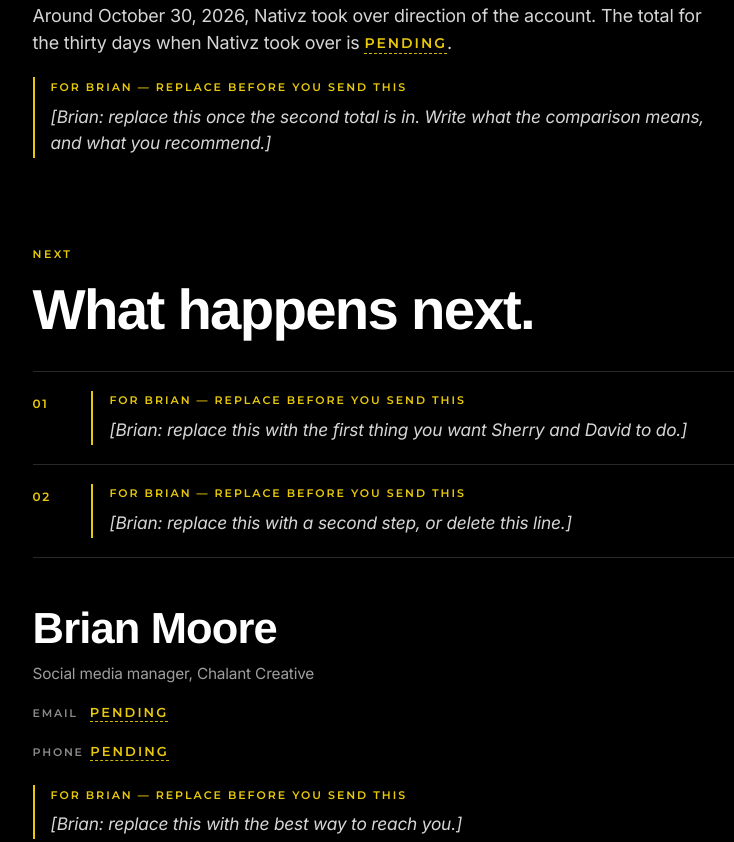
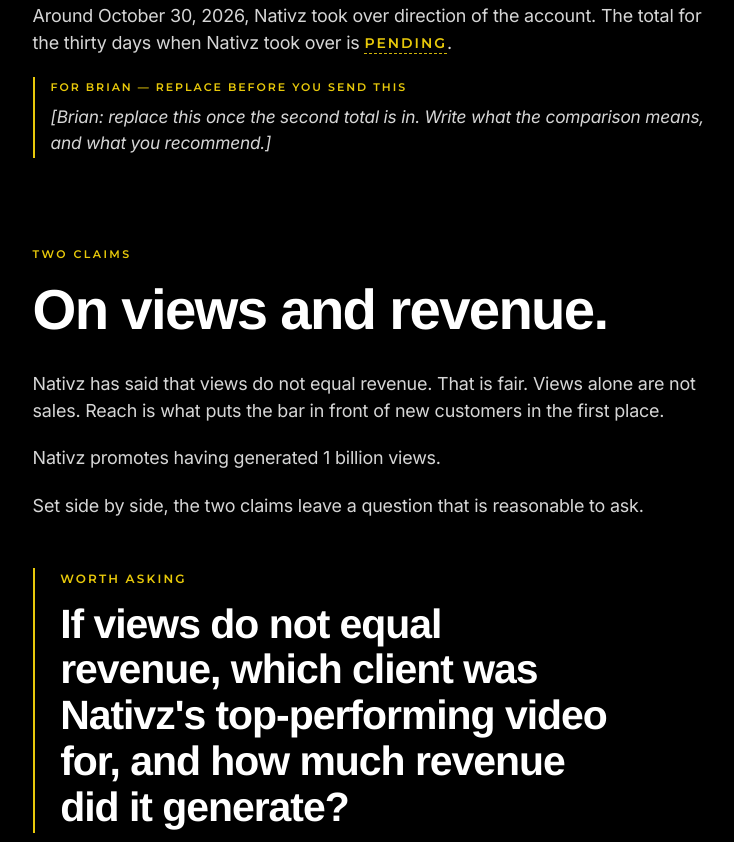
Before and after one commit to ShadowbannedOfficial/chalantcreative.com, a plain HTML site: page bbreport/index.html in a window 1280 px wide. Shown: the part 2016-2858 px from the top of the page, without its empty margins (75-809 px from the left). Drawn offline with Linux system fonts and the light colour scheme.

Commit message:
Add a section on views, revenue, and the open question.
The report now states two claims Nativz has made, in their words, and asks which client the top-performing video was for and what revenue it brought in.

Co-authored-by: ShadowbannedOfficial <ShadowbannedOfficial@users.noreply.github.com>

```diff
--- a/bbreport/data.js
+++ b/bbreport/data.js
@@ -100,6 +100,23 @@ window.BBREPORT_DATA = {
     dek: "Followers, average views per post, and top posts. Each stays pending until a real figure is entered. Nothing on this page is estimated."
   },
 
+  /*
+    Two claims Nativz has stated. Edit the sentences here.
+    The 1 billion figure is their claim, not a Chalant measurement.
+    A line that starts with [Brian: shows as a draft note until you replace it.
+  */
+  claims: {
+    kicker: "Two claims",
+    title: "On views and revenue.",
+    paragraphs: [
+      "{{handoffFirm}} has said that views do not equal revenue. That is fair. Views alone are not sales. Reach is what puts the bar in front of new customers in the first place.",
+      "{{handoffFirm}} promotes having generated 1 billion views.",
+      "Set side by side, the two claims leave a question that is reasonable to ask."
+    ],
+    questionLabel: "Worth asking",
+    question: "If views do not equal revenue, which client was {{handoffFirm}}'s top-performing video for, and how much revenue did it generate?"
+  },
+
   narrative: {
     kicker: "Notes",
     title: "What the two windows are.",
--- a/bbreport/report.css
+++ b/bbreport/report.css
@@ -260,6 +260,37 @@ ol, ul { margin: 0; padding: 0; list-style: none; }
 .prose .draft + p,
 .prose p + .draft,
 .prose .draft + .draft { margin-top: 1.15em; }
+
+.pull {
+  margin: clamp(40px, 6vh, 76px) 0 0;
+  padding: 2px 0 2px clamp(16px, 2vw, 28px);
+  border: 0;
+  border-left: 2px solid var(--yellow);
+  max-width: 36rem;
+}
+
+.pull__label {
+  display: block;
+  margin-bottom: 14px;
+  color: var(--yellow);
+  font-family: var(--montserrat);
+  font-weight: 600;
+  font-size: 12px;
+  letter-spacing: .18em;
+  text-transform: uppercase;
+}
+
+.pull__text {
+  margin: 0;
+  color: var(--white);
+  font-family: var(--heading);
+  font-style: normal;
+  font-weight: 700;
+  font-size: clamp(26px, 3.2vw, 44px);
+  line-height: 1.12;
+  letter-spacing: -.025em;
+  text-wrap: pretty;
+}
 
 /* ---------- The two totals ---------- */
 
--- a/bbreport/report.js
+++ b/bbreport/report.js
@@ -436,6 +436,8 @@
     notes.appendChild(prose);
     frag.appendChild(notes);
 
+    frag.appendChild(renderClaims(data, change));
+
     var close = el('section', 'block wrap');
     close.appendChild(el('p', 'eyebrow', isBlank(next.kicker) ? 'Next' : next.kicker));
     var closeTitle = el('h2', 'section-title', isBlank(next.title) ? 'What happens next.' : next.title);
@@ -516,6 +518,46 @@
     });
   }
 
+  function renderClaims(data, change) {
+    var claims = data.claims || {};
+    var paragraphs = (claims.paragraphs || []).filter(function (item) { return !isBlank(item); });
+    var hasQuestion = !isBlank(claims.question);
+    if (!paragraphs.length && !hasQuestion && isBlank(claims.title)) return document.createDocumentFragment();
+
+    var section = el('section', 'block wrap');
+    var kicker = isBlank(claims.kicker) ? 'Two claims' : claims.kicker;
+    section.appendChild(el('p', 'eyebrow', kicker));
+    var title = el('h2', 'section-title', isBlank(claims.title) ? 'On views and revenue.' : claims.title);
+    title.id = 'claims-heading';
+    section.setAttribute('aria-labelledby', 'claims-heading');
+    section.appendChild(title);
+
+    if (paragraphs.length) {
+      var prose = el('div', 'prose');
+      paragraphs.forEach(function (paragraph) {
+        appendCopy(prose, paragraph, data, change);
+      });
+      section.appendChild(prose);
+    }
+
+    if (hasQuestion) {
+      var quote = el('blockquote', 'pull');
+      if (!isBlank(claims.questionLabel)) {
+        quote.appendChild(el('span', 'pull__label', claims.questionLabel));
+      }
+      if (isDraft(claims.question)) {
+        appendDraft(quote, claims.question);
+      } else {
+        var line = el('p', 'pull__text');
+        appendRich(line, claims.question, data, change);
+        quote.appendChild(line);
+      }
+      section.appendChild(quote);
+    }
+
+    return section;
+  }
+
   function scaleBars(postingBar, haltBar) {
     var rows = [postingBar, haltBar].filter(function (row) { return row && row._fill; });
     if (!rows.length) return;
```
